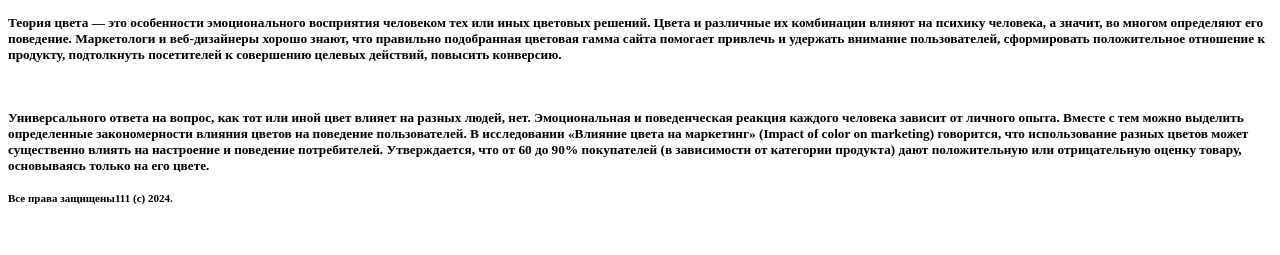
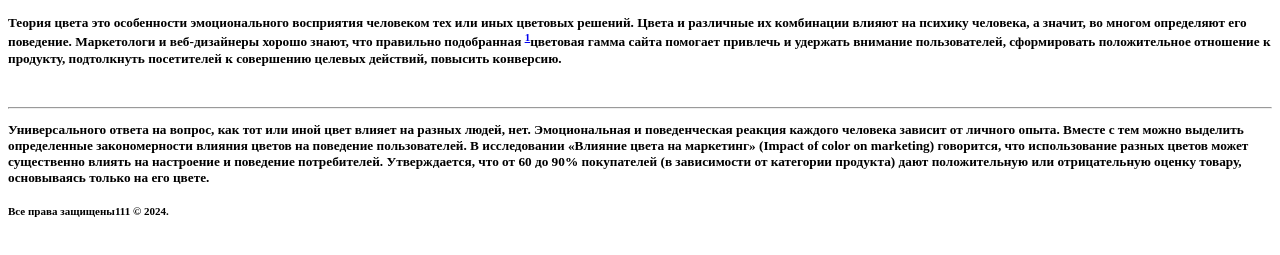
Before and after one commit to antrdv/dz_anton, a plain HTML site: page index.html in a window 1280 px wide. Shown: the part 411-666 px from the top of the page. Drawn offline with Linux system fonts and the light colour scheme.

Commit message:
ДЗ Основы семантической верстки в HTML

```diff
--- a/index.html
+++ b/index.html
@@ -8,6 +8,7 @@
 </head>
 
 <body>
+    <header>
         <nav>
             <div class="logo">
                 <img src="images/Logo.png" alt="Логотип">
@@ -26,29 +27,35 @@
                 <input type="text" placeholder="Поиск...">
             </div>
         </nav>
-    <h5> FRONTEND 12 мая 2024<h5 /5>
-            <time datetime="12-may-2024"< /time>
+    </header>
+    <main></main>
+    <section></section>
+    <span>
+        <h5> FRONTEND 12 мая 2024<h5 /5> <time datetime="12-may-2024"< /time>
+    </span>
+
 
     <H1>Теория цвета - Как цвет влияет на поведение потребителей</H1>
-                <div class="logo">
     <img src="images/Avatar.png" alt="Аватар пользователя">
     <h3>Наталья Васильева</h3>
     <h5>Разработчик</h5>
-                </div>
+    </section>
 
-                <div class="logo">
+
     <img src="images/big_mac_image.png" alt="<Больщое зображение>">
-                </div>
+    <section>
 
-                <h4> Теория цвета — это особенности эмоционального восприятия человеком тех или иных цветовых решений.
+        <h4> Теория цвета это особенности эмоционального
+            восприятия человеком тех или иных цветовых решений.
             Цвета и различные их
             комбинации влияют на психику человека, а значит, во многом определяют его поведение. Маркетологи и
             веб-дизайнеры хорошо
-                    знают, что правильно подобранная цветовая гамма сайта помогает привлечь и удержать внимание
-                    пользователей, сформировать
-                    положительное отношение к продукту, подтолкнуть посетителей к совершению целевых действий, повысить
-                    конверсию. </h4>
+            знают, что правильно подобранная <sup><a href="index.html">1</a></sup>цветовая гамма сайта
+            помогает привлечь и удержать внимание пользователей, сформировать
+            положительное отношение к продукту, подтолкнуть посетителей к совершению целевых действий,
+            повысить конверсию. </h4>
         <br>
+        <hr>
         <p>Универсального ответа на вопрос, как тот или иной цвет влияет на разных людей, нет. Эмоциональная и
             поведенческая
             реакция каждого человека зависит от личного опыта. Вместе с тем можно выделить определенные
@@ -61,10 +68,12 @@
             покупателей (в
             зависимости от категории продукта) дают положительную или отрицательную оценку товару, основываясь
             только на его цвете.</p>
+    </section>
+    </main>
 
     <footer id="page_footer">
 
-                    <h5>Все права защищены111 (c) 2024.</h5>
+        <h5>Все права защищены111 &#xA9 2024.</h5>
 
 
 </body>
```
Lines whose indentation alone changed are shown as unchanged.
